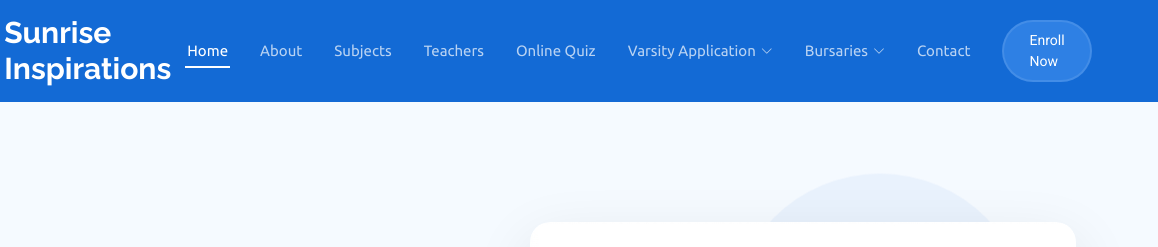
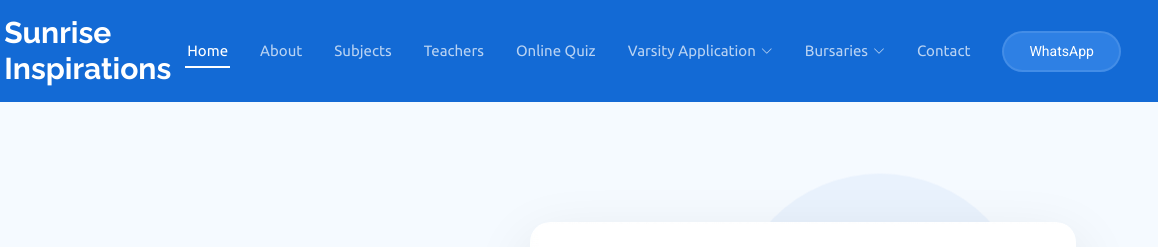
Before and after one commit to siyabongajaho/sunrise-inspirations, a plain HTML site: page index.html in a window 1280 px wide. Shown: the top 247 px of the page, 122-1280 px from the left. Drawn offline with Linux system fonts and the light colour scheme.

Commit message:
Add files via upload

```diff
--- a/index.html
+++ b/index.html
@@ -83,7 +83,7 @@
         <i class="mobile-nav-toggle d-xl-none bi bi-list"></i>
       </nav>
 
-      <a class="btn-getstarted" href="https://form.jotform.com/262394768334064">Enroll Now</a>
+      <a class="btn-getstarted" href="https://wa.me/27645045407/?text=Hello Sunrise Inspirations">WhatsApp</a>
 
     </div>
   </header>
```
